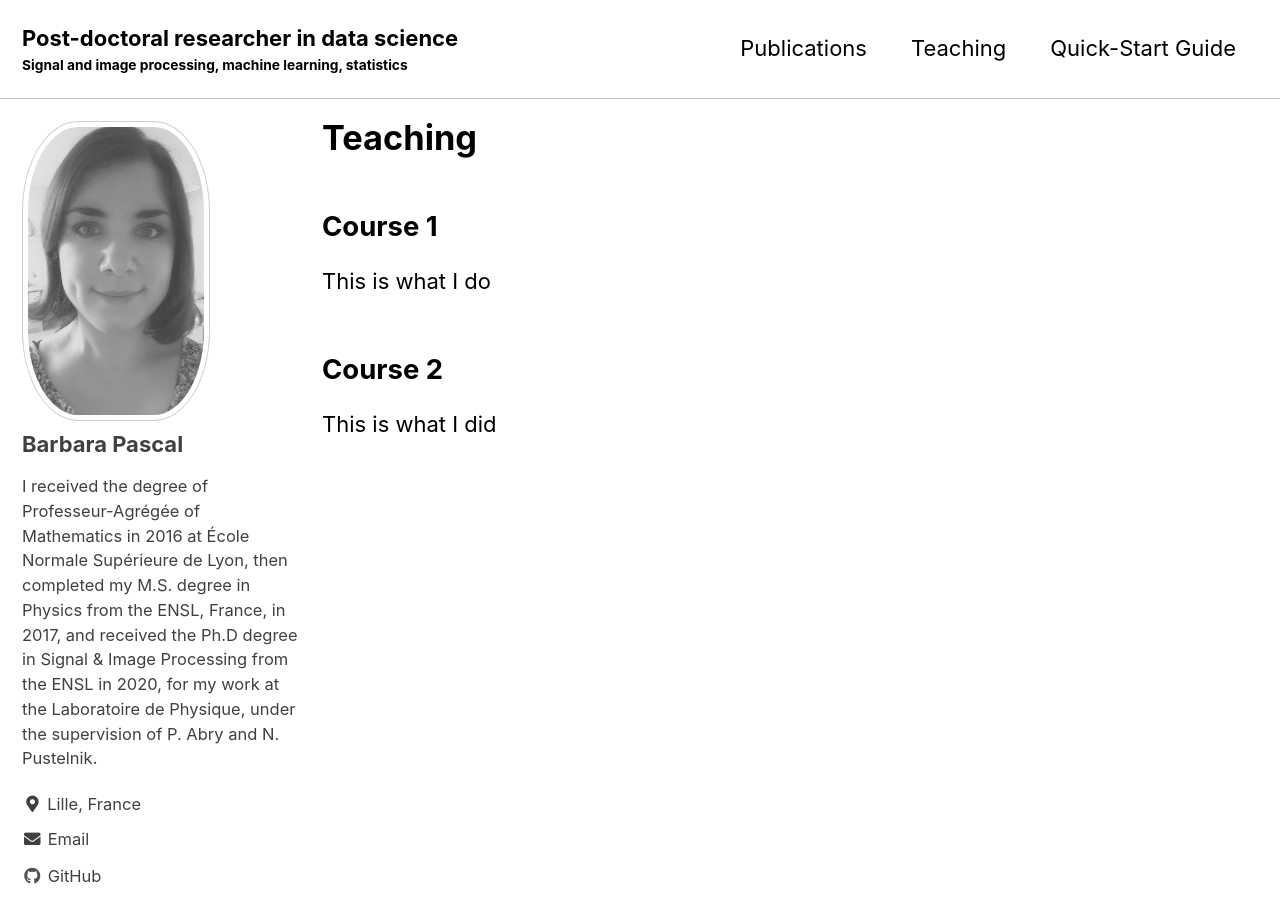
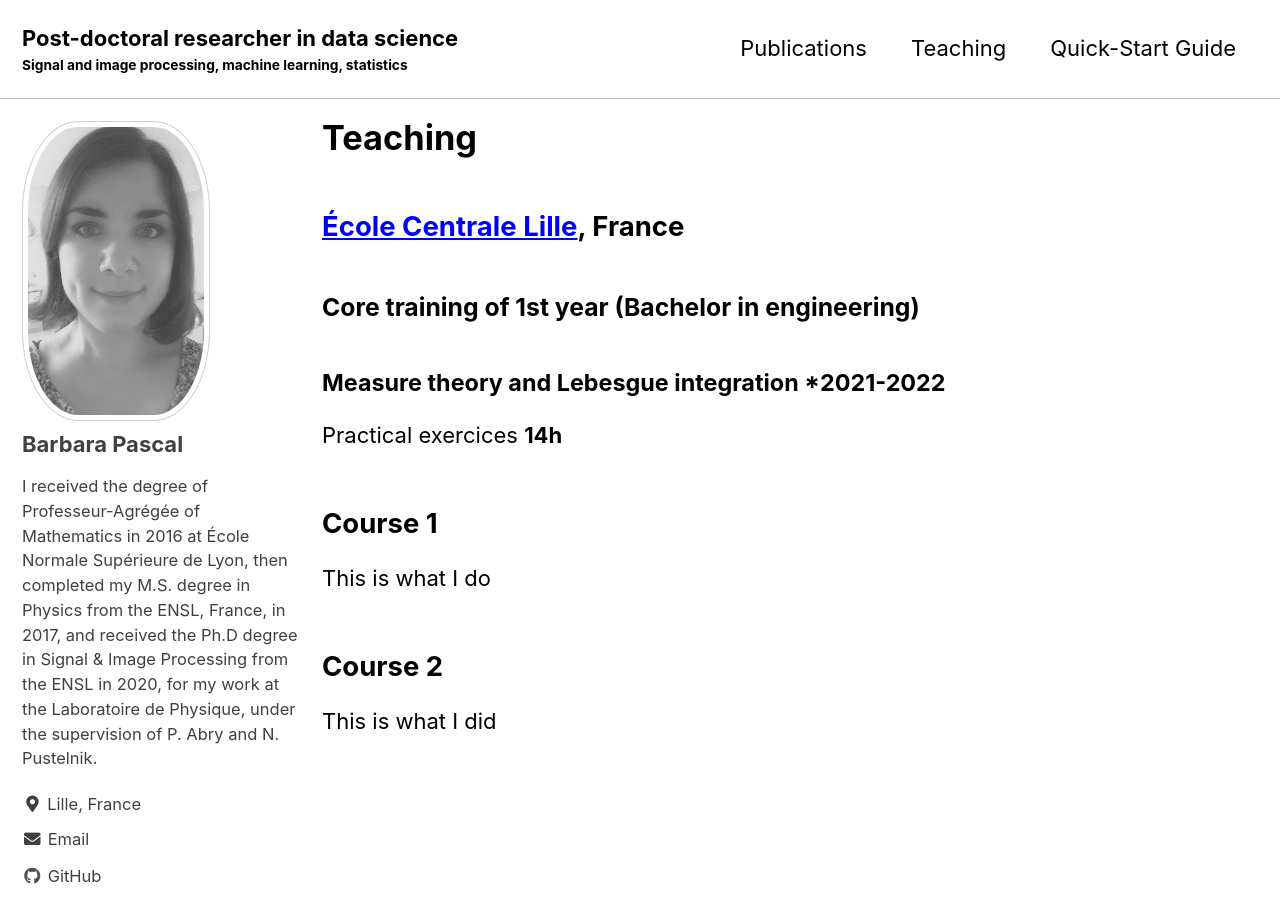
Before and after one commit to bpascal-fr/bpascal-fr.github.io, a Jekyll site: the page built from _pages/teaching.md, in a window 1280 px wide and 900 px high. Built offline with Jekyll 4.4.1, drawn with Linux system fonts in a browser that asks for light colours; cached includes are drawn as plain includes; nearby versions of some CDN libraries; some web fonts are replaced.

Commit message:
teaching at centrale

```diff
--- a/_pages/teaching.md
+++ b/_pages/teaching.md
@@ -6,6 +6,14 @@ author_profile: true
 title: "Teaching"
 ---
 
+## [École Centrale Lille](https://centralelille.fr/), France
+
+### Core training of 1st year (Bachelor in engineering)
+
+#### **Measure theory and Lebesgue integration**   *2021-2022
+Practical exercices **14h**
+
+
 ## Course 1
 
 This is what I do
```
